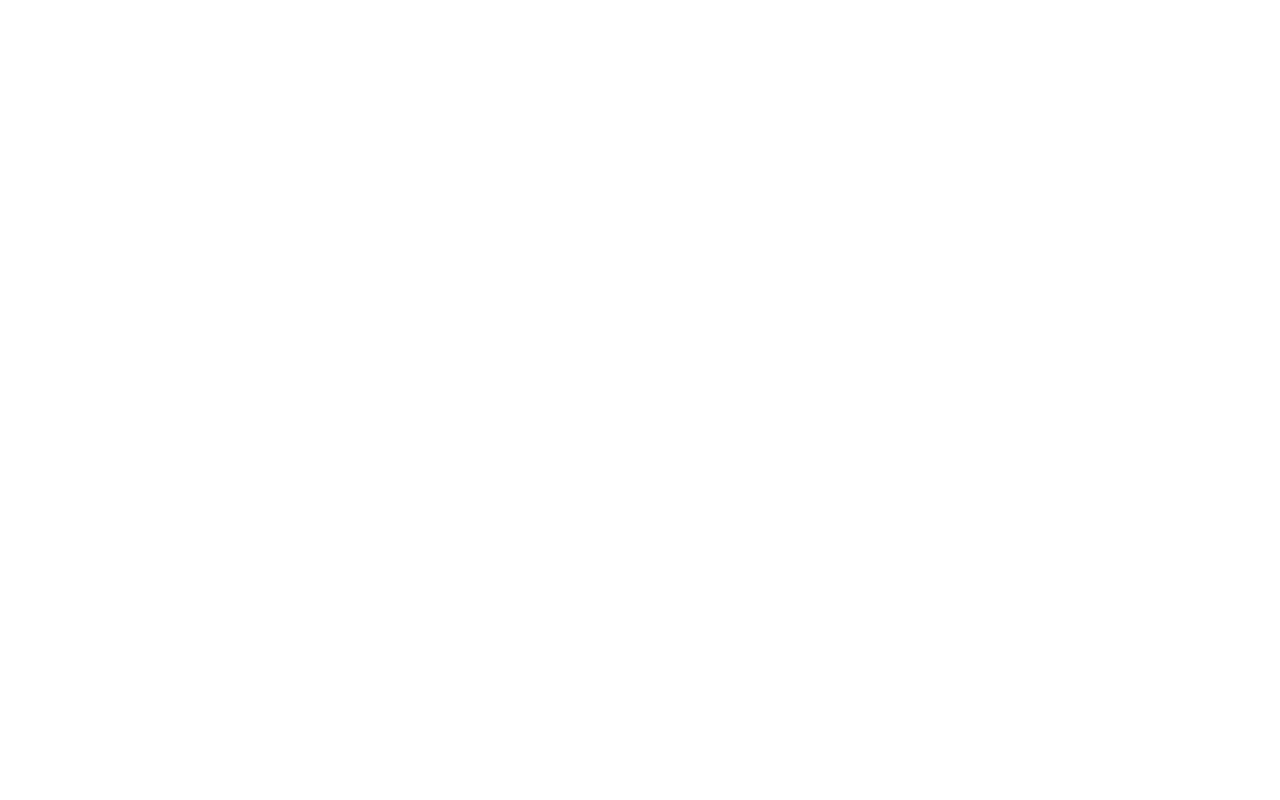
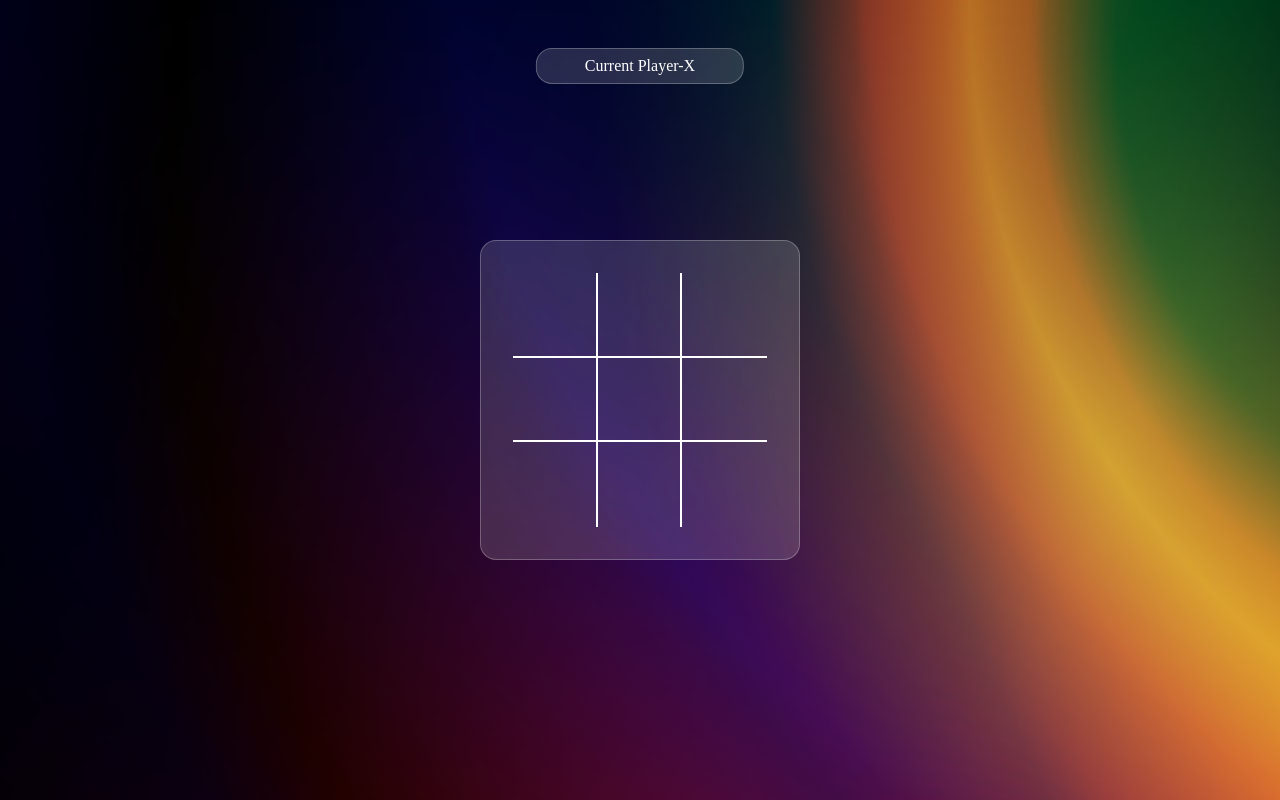
Before and after one commit to PraveenGandivalasa/tictactoe, a plain HTML site: page index.html in a window 1280 px wide. Drawn offline with Linux system fonts and the light colour scheme.

Commit message:
Update style.css

```diff
--- a/style.css
+++ b/style.css
@@ -10,7 +10,7 @@
 .wrapper{
     width: 100vw;
     height: 100vh;
-    background-image: url(./images/gradient-bg.jpg);
+    background-image: url(gradient-bg.jpg);
     /* background-size: cover; */
     display:grid;
     place-items: center;
```
